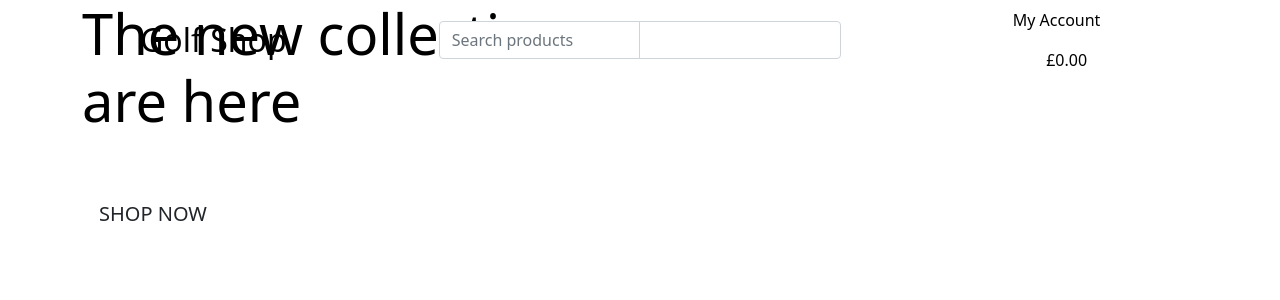
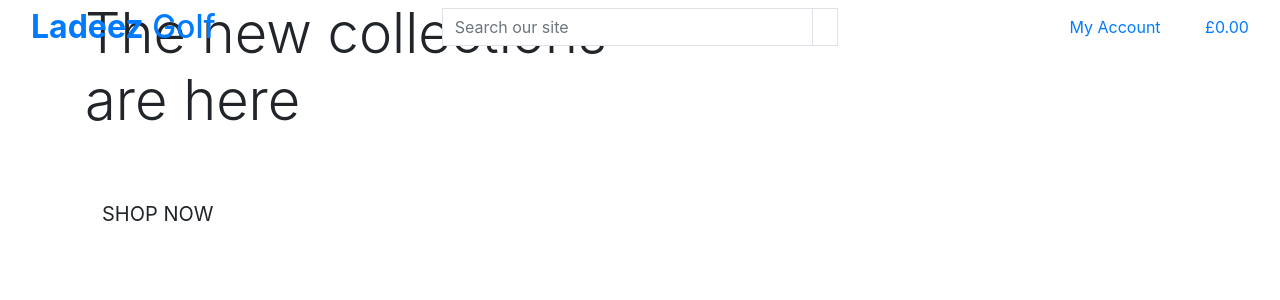
Before and after one commit to EDavies2020/LadeezGolf-MS4, a Django app: page / in a window 1280 px wide. Shown: the top 300 px of the page. Run offline with Django 3.2, Linux system fonts and the light colour scheme; the visitor is signed in with stand-in values (Sample User, id 1); some libraries are stand-ins or nearby versions.

Commit message:
base.html updated

```diff
--- a/templates/base.html
+++ b/templates/base.html
@@ -2,56 +2,54 @@
 
 <!doctype html>
 <html lang="en">
+  <head>
 
-<head>
     {% block meta %}
-    <meta charset="utf-8">
-    <meta name="viewport" content="width=device-width, initial-scale=1">
-    <meta http-equiv="X-UA-Compatible" content="ie=edge">
+        <meta http-equiv="X-UA-Compatible" content="ie=edge">
+        <meta charset="utf-8">
+        <meta name="viewport" content="width=device-width, initial-scale=1, shrink-to-fit=no">
     {% endblock %}
 
     {% block extra_meta %}
     {% endblock %}
 
     {% block corecss %}
-    <link href="https://cdn.jsdelivr.net/npm/bootstrap@5.1.1/dist/css/bootstrap.min.css" rel="stylesheet"
-        integrity="sha384-F3w7mX95PdgyTmZZMECAngseQB83DfGTowi0iMjiWaeVhAn4FJkqJByhZMI3AhiU" crossorigin="anonymous">
+        <link rel="stylesheet" href="https://stackpath.bootstrapcdn.com/bootstrap/4.4.1/css/bootstrap.min.css" integrity="sha384-Vkoo8x4CGsO3+Hhxv8T/Q5PaXtkKtu6ug5TOeNV6gBiFeWPGFN9MuhOf23Q9Ifjh" crossorigin="anonymous">
     {% endblock %}
 
     {% block extra_css %}
     {% endblock %}
 
     {% block corejs %}
-    <script src="https://cdn.jsdelivr.net/npm/bootstrap@5.1.1/dist/js/bootstrap.bundle.min.js"
-        integrity="sha384-/bQdsTh/da6pkI1MST/rWKFNjaCP5gBSY4sEBT38Q/9RBh9AH40zEOg7Hlq2THRZ" crossorigin="anonymous">
-    </script>
-    <script src="https://cdn.jsdelivr.net/npm/@popperjs/core@2.9.3/dist/umd/popper.min.js"
-        integrity="sha384-W8fXfP3gkOKtndU4JGtKDvXbO53Wy8SZCQHczT5FMiiqmQfUpWbYdTil/SxwZgAN" crossorigin="anonymous">
-    </script>
-    <script src="https://cdn.jsdelivr.net/npm/bootstrap@5.1.1/dist/js/bootstrap.min.js"
-        integrity="sha384-skAcpIdS7UcVUC05LJ9Dxay8AXcDYfBJqt1CJ85S/CFujBsIzCIv+l9liuYLaMQ/" crossorigin="anonymous">
-    </script>
+        <script src="https://code.jquery.com/jquery-3.6.0.min.js" integrity="sha256-/xUj+3OJU5yExlq6GSYGSHk7tPXikynS7ogEvDej/m4=" crossorigin="anonymous"></script>
+        <script src="https://cdn.jsdelivr.net/npm/popper.js@1.16.0/dist/umd/popper.min.js" integrity="sha384-Q6E9RHvbIyZFJoft+2mJbHaEWldlvI9IOYy5n3zV9zzTtmI3UksdQRVvoxMfooAo" crossorigin="anonymous"></script>
+        <script src="https://stackpath.bootstrapcdn.com/bootstrap/4.4.1/js/bootstrap.min.js" integrity="sha384-wfSDF2E50Y2D1uUdj0O3uMBJnjuUD4Ih7YwaYd1iqfktj0Uod8GCExl3Og8ifwB6" crossorigin="anonymous"></script>
     {% endblock %}
 
     {% block extra_js %}
     {% endblock %}
 
-    <title>Golf Shop {% block extra_title %}{% endblock %}</title>
-</head>
-
-<body>
+    <title>Ladeez Golf{% block extra_title %}{% endblock %}</title>
+  </head>
+  <body>
     <header class="container-fluid fixed-top">
         <div class="row">
             <div class="col-12 col-lg-4 my-auto py-1 py-lg-0 text-center text-lg-left">
                 <a href="{% url 'home' %}" class="nav-link main-logo-link">
-                    <h2 class="logo-font text-black my-0">Golf Shop</h2>
+                    <h2 class="logo-font text-black my-0"><strong>Ladeez</strong> Golf</h2>
                 </a>
             </div>
             <div class="col-12 col-lg-4 my-auto py-1 py-lg-0">
                 <form method="GET" action="">
                     <div class="input-group w-100">
-                      <input class="form-control" type="text" name="q" placeholder="Search products">
-                        <button class="form-control" type="submit" aria-label="search"><i class="fas fa-search"></i></button>
+                        <input class="form-control border border-black rounded-0" type="text" name="q" placeholder="Search our site">
+                        <div class="input-group-append">
+                            <button class="form-control btn btn-black border border-black rounded-0" type="submit">
+                                <span class="icon">
+                                    <i class="fas fa-search"></i>
+                                </span>
+                            </button>
+                        </div>
                     </div>
                 </form>
             </div>
@@ -64,12 +62,12 @@
                                 <p class="my-0">My Account</p>
                             </div>
                         </a>
-                        <div class="dropdown-menu bored-0 aria-labelledby="user-options>
+                        <div class="dropdown-menu border-0" aria-labelledby="user-options">
                             {% if request.user.is_authenticated %}
                                 {% if request.user.is_superuser %}
                                     <a href="" class="dropdown-item">Product Management</a>
                                 {% endif %}
-                                <a href="" class="dropdown-item">My Profilet</a>
+                                <a href="" class="dropdown-item">My Profile</a>
                                 <a href="{% url 'account_logout' %}" class="dropdown-item">Logout</a>
                             {% else %}
                                 <a href="{% url 'account_signup' %}" class="dropdown-item">Register</a>
@@ -77,7 +75,7 @@
                             {% endif %}
                         </div>
                     </li>
-                    <li class="list-inline-item"></li>
+                    <li class="list-inline-item">
                         <a class="{% if grand_total %}text-info font-weight-bold{% else %}text-black{% endif %} nav-link" href="">
                             <div class="text-center">
                                 <div><i class="fas fa-shopping-bag fa-lg"></i></div>
@@ -90,13 +88,14 @@
                                 </p>
                             </div>
                         </a>
+                    </li>
                 </ul>
             </div>
         </div>
     </header>
 
     {% if messages %}
-        <div class="message_container"></div>
+        <div class="message-container"></div>
     {% endif %}
 
     {% block page_header %}
@@ -108,6 +107,6 @@
     {% block postloadjs %}
     {% endblock %}
 
-</body>
 
+  </body>
 </html>
```
